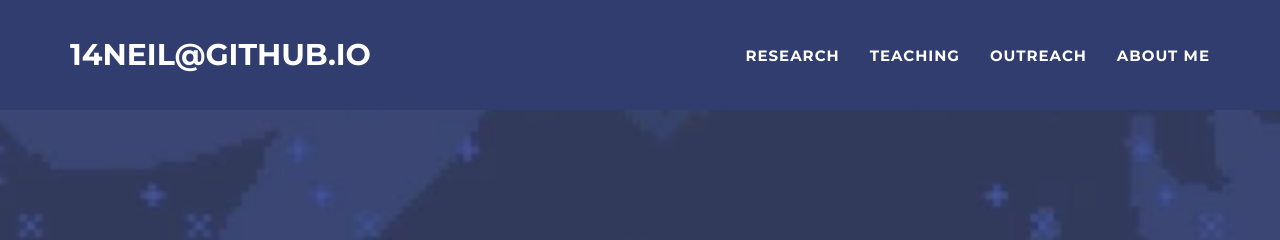
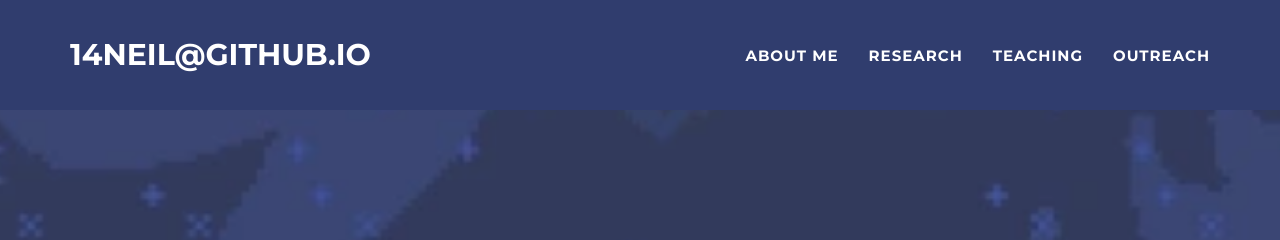
Before and after one commit to 14neil/14neil.github.io, a Jekyll site: the page built from _posts/2025-09-04-project-6.markdown, in a window 1280 px wide. Shown: the top 240 px of the page. Built offline with Jekyll 4.4.1, drawn with Linux system fonts in a browser that asks for light colours.

Commit message:
Update nav.html

```diff
--- a/_includes/nav.html
+++ b/_includes/nav.html
@@ -17,6 +17,8 @@
           <a href="#page-top"></a>
         </li>
         <li class="page-scroll">
+          <a href="#about-me">About Me</a>
+        <li class="page-scroll">
           <a href="#research">Research</a>
         </li>
         <li class="page-scroll">
@@ -25,8 +27,6 @@
         <li class="page-scroll">
           <a href="#outreach">Outreach</a>
         </li>
-        <li class="page-scroll">
-          <a href="#about-me">About Me</a>
         </li>
       </ul>
     </div>
```
